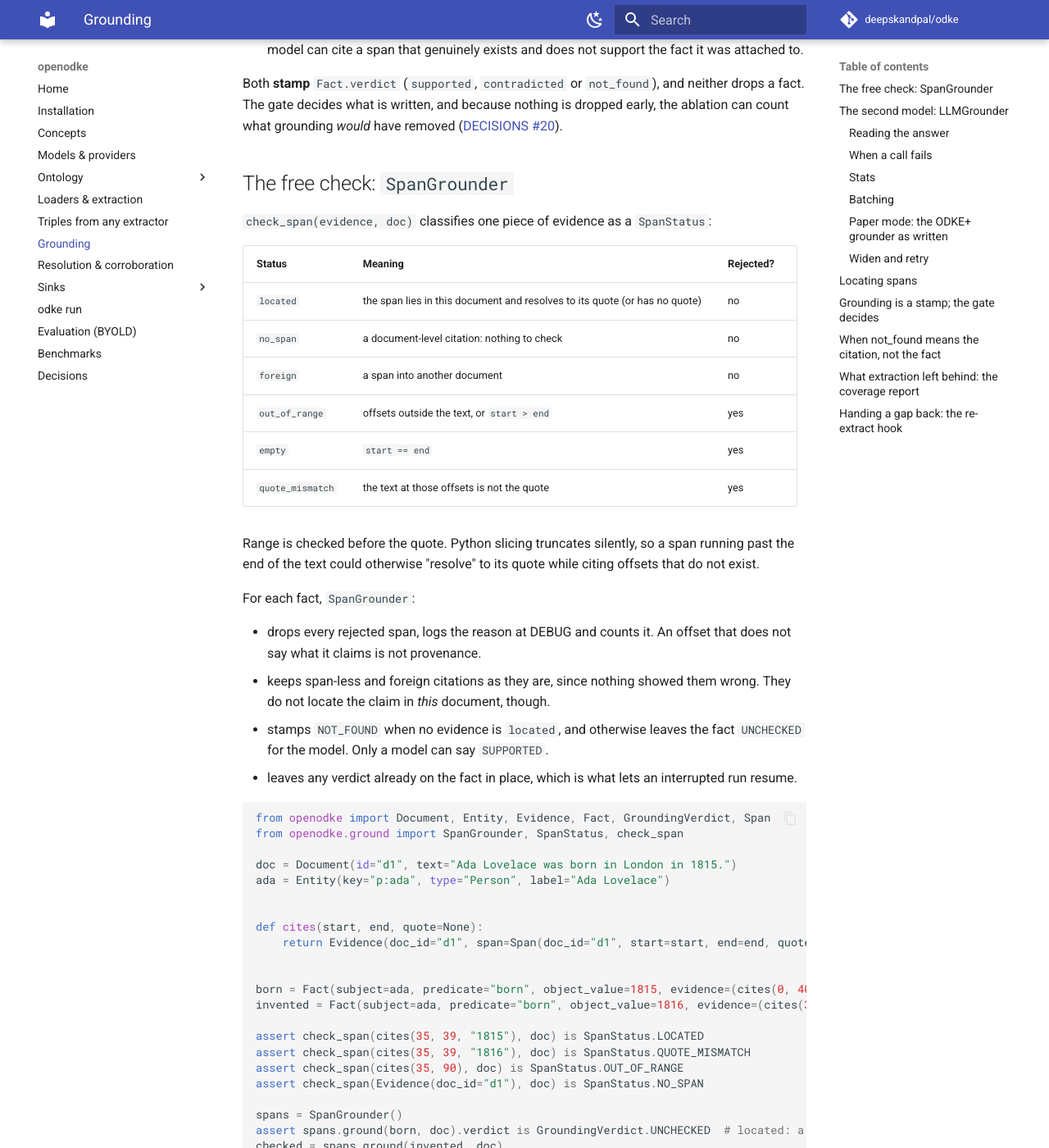
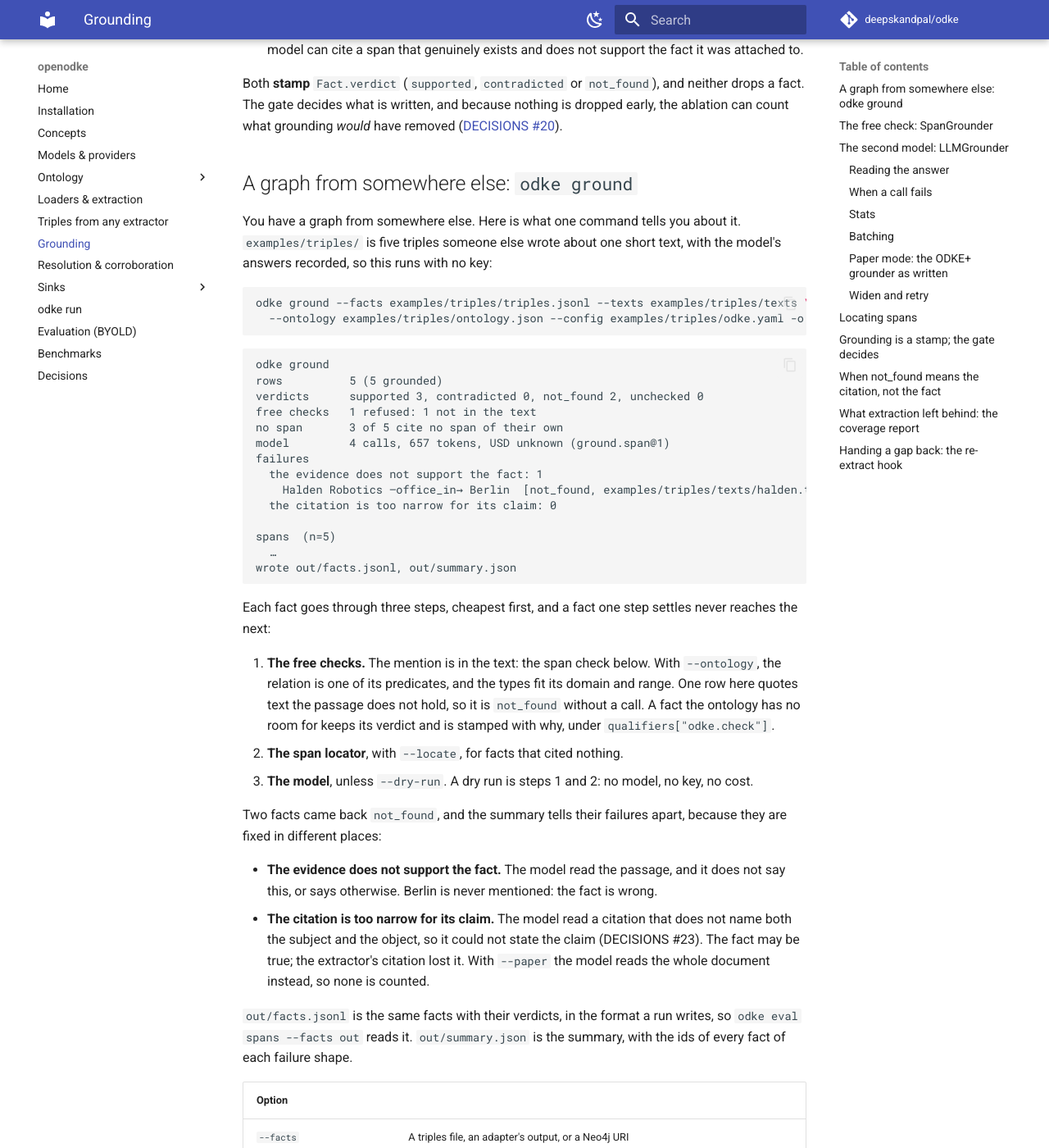
Before and after one commit to deepskandpal/odke, an MkDocs documentation site: the page built from docs/grounding.md, in a window 1280 px wide and 1400 px high, scrolled down 335 px. Shown: the whole window at 82% size. Built offline with MkDocs 1.6.1 and Material for MkDocs 9.7.7, drawn with Linux system fonts in a browser that asks for light colours; comment, search, counter and statistics services are not loaded; some of the changed text lies outside the part shown.

Commit message:
docs: odke ground, what one command says about a graph from elsewhere
The example runs on examples/triples with recorded answers and no key, and a test holds the
page's output to the command's. Adds a short reference and the Python form.

Co-Authored-By: Claude Opus 5.5 <noreply@anthropic.com>
Claude-Session: https://claude.ai/code/session_016EZ1FgTUH3NKEQyU837Wcd

````diff
--- a/docs/grounding.md
+++ b/docs/grounding.md
@@ -15,6 +15,99 @@ Both **stamp** `Fact.verdict` (`supported`, `contradicted` or `not_found`), and
 neither drops a fact. The gate decides what is written, and because nothing is
 dropped early, the ablation can count what grounding *would* have removed
 ([DECISIONS #20](decisions.md)).
+
+## A graph from somewhere else: `odke ground`
+
+You have a graph from somewhere else. Here is what one command tells you about
+it. `examples/triples/` is five triples someone else wrote about one short
+text, with the model's answers recorded, so this runs with no key:
+
+```bash
+odke ground --facts examples/triples/triples.jsonl --texts examples/triples/texts \
+  --ontology examples/triples/ontology.json --config examples/triples/odke.yaml -o out
+```
+
+```text
+odke ground
+rows          5 (5 grounded)
+verdicts      supported 3, contradicted 0, not_found 2, unchecked 0
+free checks   1 refused: 1 not in the text
+no span       3 of 5 cite no span of their own
+model         4 calls, 657 tokens, USD unknown (ground.span@1)
+failures
+  the evidence does not support the fact: 1
+    Halden Robotics —office_in→ Berlin  [not_found, examples/triples/texts/halden.txt]
+  the citation is too narrow for its claim: 0
+
+spans  (n=5)
+  …
+wrote out/facts.jsonl, out/summary.json
+```
+
+Each fact goes through three steps, cheapest first, and a fact one step settles
+never reaches the next:
+
+1. **The free checks.** The mention is in the text: the span check below. With
+   `--ontology`, the relation is one of its predicates, and the types fit its
+   domain and range. One row here quotes text the passage does not hold, so it
+   is `not_found` without a call. A fact the ontology has no room for keeps
+   its verdict and is stamped with why, under `qualifiers["odke.check"]`.
+2. **The span locator**, with `--locate`, for facts that cited nothing.
+3. **The model**, unless `--dry-run`. A dry run is steps 1 and 2: no model, no
+   key, no cost.
+
+Two facts came back `not_found`, and the summary tells their failures apart,
+because they are fixed in different places:
+
+- **The evidence does not support the fact.** The model read the passage, and it
+  does not say this, or says otherwise. Berlin is never mentioned: the fact is
+  wrong.
+- **The citation is too narrow for its claim.** The model read a citation that
+  does not name both the subject and the object, so it could not state the
+  claim (DECISIONS #23). The fact may be true; the extractor's citation lost
+  it. With `--paper` the model reads the whole document instead, so none is
+  counted.
+
+`out/facts.jsonl` is the same facts with their verdicts, in the format a run
+writes, so `odke eval spans --facts out` reads it. `out/summary.json` is the
+summary, with the ids of every fact of each failure shape.
+
+| Option | |
+|---|---|
+| `--facts` | A triples file, an adapter's output, or a Neo4j URI |
+| `--adapter` | `triples` (the default), `langchain`, `langextract`, `graphrag` or `neo4j` ([Triples](triples.md#from-other-libraries)) |
+| `--texts` | The texts the facts cite, a file or a directory. Triples need them, and so does a Neo4j graph openodke wrote; the other adapters' output carries its own |
+| `--ontology` | Adds the free checks on the relation and the types |
+| `--config`, `--model`, `--model-provider` | The model, as `odke run` takes it: a file's `models` block, `replay` included |
+| `--locate`, `--paper`, `--dry-run` | The span locator; ODKE+'s whole-document True/False grounder; no model |
+| `--text-property` | `neo4j`: the relationship property holding each one's text, for a graph openodke did not write |
+| `--user`, `--password-env`, `--database` | Neo4j, as the sink takes them: the password from an environment variable (`NEO4J_PASSWORD`), never a flag or a file |
+| `--write-verdicts` | `neo4j`: set `odke_verdict` on each relationship read. Off unless asked |
+| `-o` | The directory to write into |
+
+Exit 2 is input that cannot be read, exit 1 a run that failed. In Python it is
+`ground_graph`, over any adapter's rows and texts:
+
+```python
+from openodke import Document
+from openodke.ground import LLMGrounder
+from openodke.interop import ground_graph
+from openodke.llm import RecordedClient
+
+passage = "Halden Robotics opened its second office in Lyon in 2019."
+claim = {"doc": "halden", "subject": "Halden Robotics", "predicate": "office_in"}
+rows = [{**claim, "object": "Lyon", "quote": "Lyon"}, {**claim, "object": "Berlin"}]
+client = RecordedClient([{"match": "Claim:", "response": {"verdict": "not_found"}}])
+grounded = ground_graph(
+    rows, [Document(id="halden", text=passage)], grounder=LLMGrounder(client=client)
+)
+print(grounded.summary.too_narrow.examples[0])
+# Halden Robotics —office_in→ Lyon  [not_found, halden]
+print(grounded.summary.unsupported.examples[0])
+# Halden Robotics —office_in→ Berlin  [not_found, halden]
+```
+
+`grounder=None` is the dry run. `grounded.write("out")` writes the two files.
 
 ## The free check: `SpanGrounder`
 
````
Also changed, not shown: docs/triples.md (+4 -0 lines), 1 other file.
